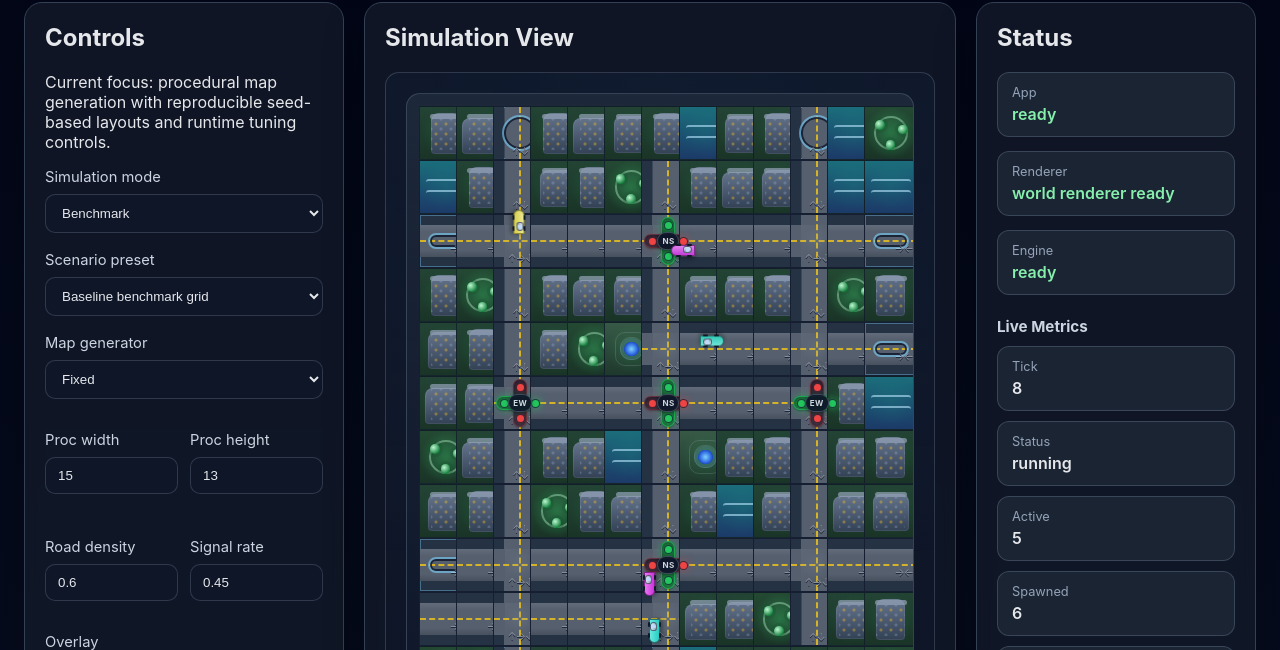
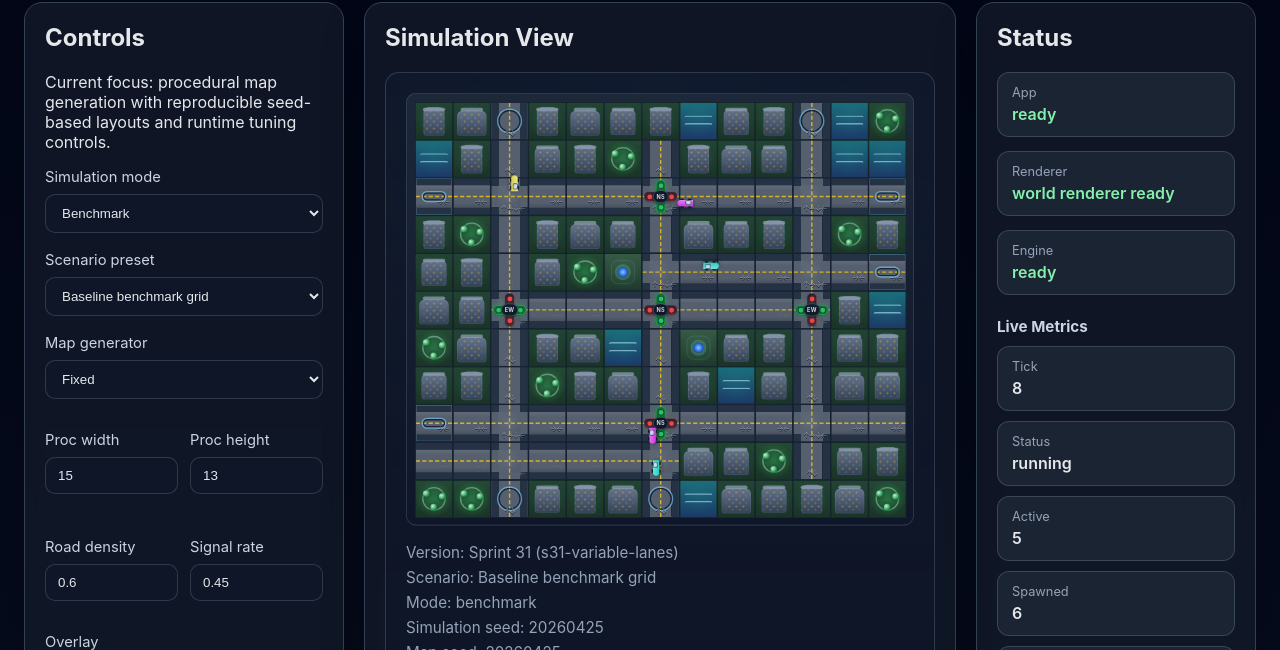
Before and after one commit to jesjobom/transit-game-js, a website: page transit.html in a window 1280 px wide. Shown: the part 111-761 px from the top of the page. Drawn offline with Linux system fonts and the light colour scheme; animation ran at ten frames a second.

Commit message:
feat: add automatic map zoom

```diff
--- a/css/app.css
+++ b/css/app.css
@@ -221,9 +221,21 @@ button {
   position: relative;
 }
 
+.world-grid-stage {
+  position: absolute;
+  left: 50%;
+  top: 0;
+  width: var(--world-stage-width);
+  height: var(--world-stage-height);
+  transform: translateX(-50%) scale(var(--world-scale, 1));
+  transform-origin: top center;
+}
+
 .world-grid {
   display: grid;
   gap: 0;
+  width: var(--world-stage-width);
+  height: var(--world-stage-height);
   padding: 12px;
   border-radius: 14px;
   background: linear-gradient(180deg, rgba(30, 41, 59, 0.92), rgba(15, 23, 42, 0.92));
--- a/js/app/main.js
+++ b/js/app/main.js
@@ -213,7 +213,14 @@ function boot() {
   appShell.setSpeedState(speedMultiplier, getTickIntervalMs());
   renderBenchmarkHistory();
   render();
+  if (typeof window !== 'undefined') {
+    window.addEventListener('resize', handleWindowResize);
+  }
   startLoop();
+
+  function handleWindowResize() {
+    render();
+  }
 
   function applyRuntimeConfig() {
     stopLoop();
--- a/js/app/render/renderer.js
+++ b/js/app/render/renderer.js
@@ -28,6 +28,11 @@ const LIGHT_PHASE_META = {
   }
 };
 
+
+const DEFAULT_TILE_SIZE_PX = 54;
+const WORLD_STAGE_PADDING_PX = 24;
+const MIN_WORLD_SCALE = 0.58;
+
 export function createRenderer(rootElement) {
   return {
     status: 'world renderer ready',
@@ -50,7 +55,16 @@ export function createRenderer(rootElement) {
         return;
       }
 
-      rootElement.innerHTML = buildWorldHtml(world, options);
+      const viewport = {
+        width: Math.max(320, rootElement.clientWidth - 40),
+        height: Math.max(320, rootElement.clientHeight - 120)
+      };
+
+      rootElement.innerHTML = buildWorldHtml(world, {
+        ...options,
+        viewport,
+        worldScale: computeWorldScale(world.map, viewport)
+      });
     }
   };
 }
@@ -99,13 +113,19 @@ export function buildWorldHtml(world, options = {}) {
   const summary = options.summaryLines || [];
 
   const animationDurationMs = options.animationDurationMs ?? 240;
+  const tileSizePx = options.tileSizePx ?? DEFAULT_TILE_SIZE_PX;
+  const gridPaddingPx = WORLD_STAGE_PADDING_PX;
+  const stageWidthPx = map.width * tileSizePx + gridPaddingPx;
+  const stageHeightPx = map.height * tileSizePx + gridPaddingPx;
+  const worldScale = clampWorldScale(options.worldScale ?? 1);
 
   return `
     <div class="world-view">
-      <div class="world-grid-shell" style="--vehicle-animation-duration:${animationDurationMs}ms;">
+      <div class="world-grid-shell" style="--vehicle-animation-duration:${animationDurationMs}ms; --world-scale:${worldScale.toFixed(4)}; --world-stage-width:${stageWidthPx}px; --world-stage-height:${stageHeightPx}px; height:${Math.round(stageHeightPx * worldScale)}px;">
+        <div class="world-grid-stage">
           <div
             class="world-grid"
-          style="grid-template-columns: repeat(${map.width}, minmax(0, 1fr));"
+            style="grid-template-columns: repeat(${map.width}, ${tileSizePx}px);"
           >
             ${cells.join('')}
           </div>
@@ -114,11 +134,28 @@ export function buildWorldHtml(world, options = {}) {
             ${vehicles.join('')}
           </div>
         </div>
+      </div>
       <div class="world-summary">
         ${summary.map((line) => `<div>${escapeHtml(line)}</div>`).join('')}
       </div>
     </div>
   `;
+}
+
+function computeWorldScale(map, viewport = {}) {
+  const stageWidthPx = map.width * DEFAULT_TILE_SIZE_PX + WORLD_STAGE_PADDING_PX;
+  const stageHeightPx = map.height * DEFAULT_TILE_SIZE_PX + WORLD_STAGE_PADDING_PX;
+  const widthScale = Number.isFinite(viewport.width) ? viewport.width / stageWidthPx : 1;
+  const heightScale = Number.isFinite(viewport.height) ? viewport.height / stageHeightPx : 1;
+  return clampWorldScale(Math.min(1, widthScale, heightScale));
+}
+
+function clampWorldScale(scale) {
+  if (!Number.isFinite(scale)) {
+    return 1;
+  }
+
+  return Math.max(MIN_WORLD_SCALE, Math.min(1, scale));
 }
 
 function renderCellOverlay(world, cell, options = {}) {
```
Also changed, not shown: test/unit/renderer.test.js (+3 -0 lines). Lines whose indentation alone changed are shown as unchanged.
